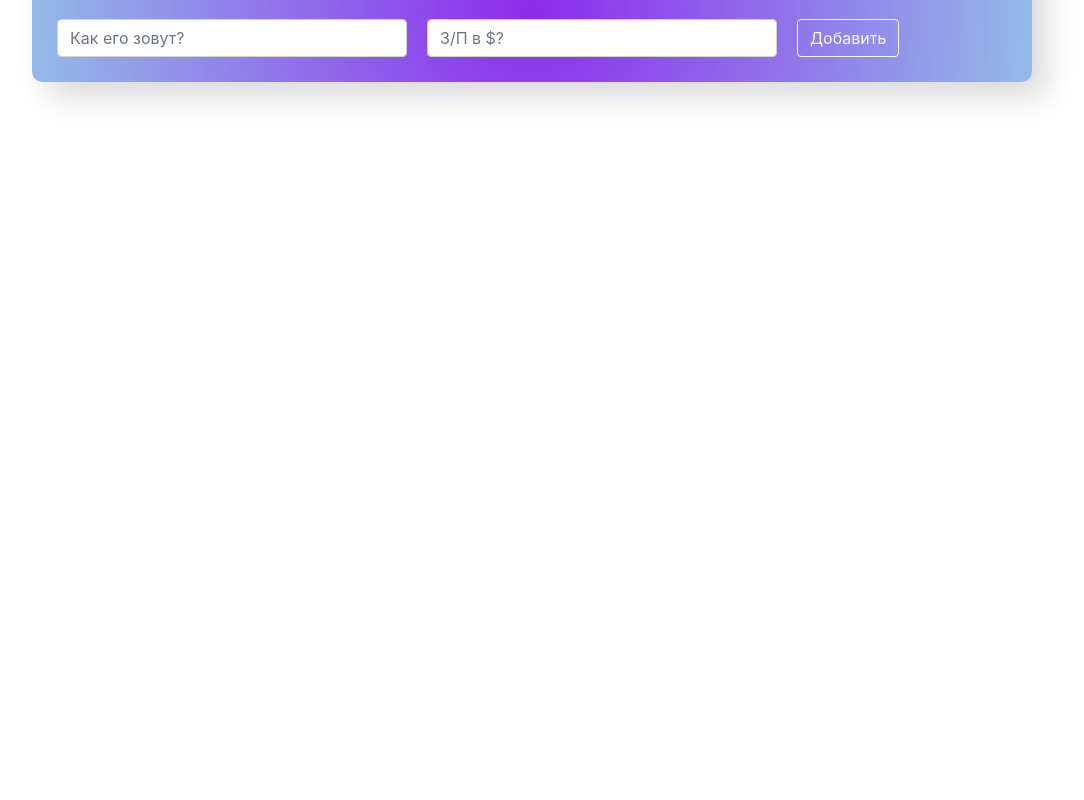
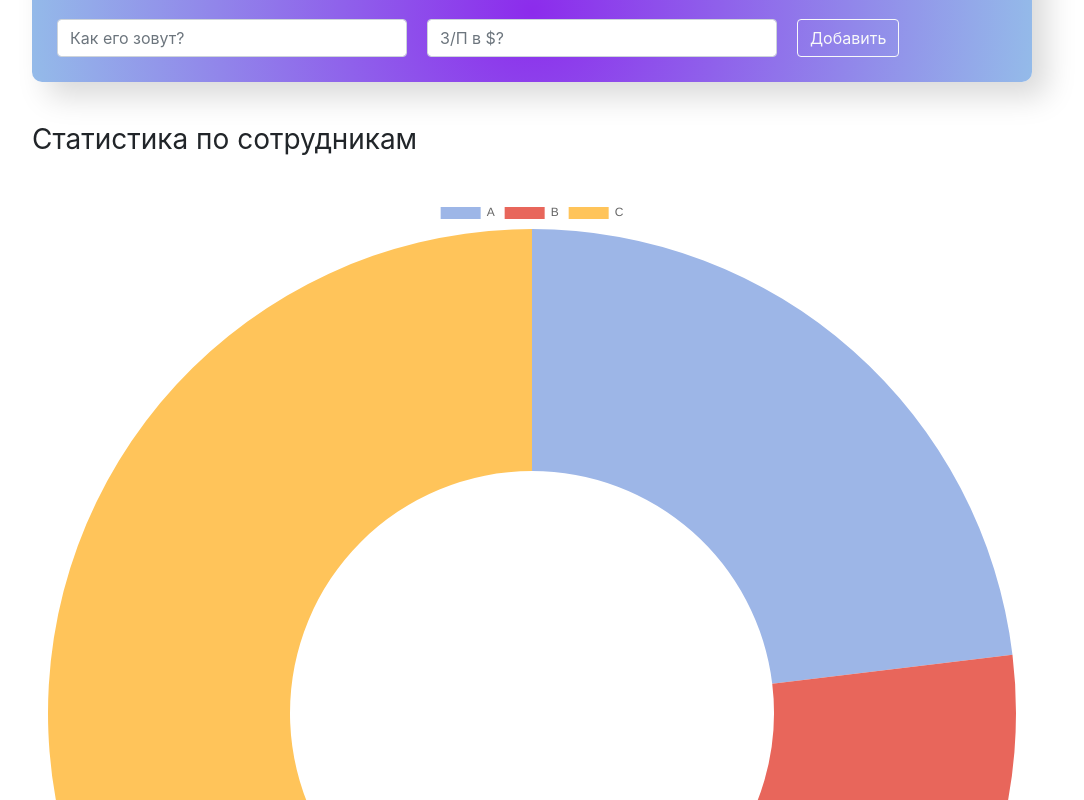
Before and after one commit to Holyolg/List, a React (Create React App) app: page / in a window 1280 px wide. Shown: the part 760-1560 px from the top of the page, without its empty margins (108-1192 px from the left). Before the commit the page ends 892 px from the top, so only its background shows below. Built offline with nearby package versions, Linux system fonts and the light colour scheme; the HTML template or start-up script is replaced by a standard one.

Commit message:
add chart

```diff
--- a/src/App.tsx
+++ b/src/App.tsx
@@ -1,5 +1,6 @@
 import { useState } from "react";
 import "./App.css";
+import Chart from "./components/Chart/chart";
 import AppFilter from "./components/app-filter/app-filter";
 import AppInfo from "./components/app-info/app-info";
 import EmployeesAddForm from "./components/employees-add-form/employees-add-form";
@@ -88,12 +89,10 @@ function App() {
 	return (
 		<div className="app">
 			<AppInfo employeesNum={employeesNum} increased={increased}></AppInfo>
-
 			<div className="search-panel">
 				<SearchPanel onUpdateSearchProps={onUpdateSearch}></SearchPanel>
 				<AppFilter filter={filter} onFilterSelect={onFilterSelect}></AppFilter>
 			</div>
-
 			<EmployeesList
 				data={visibleData}
 				onDelete={(id: number) => deleteItem(id)}
@@ -101,6 +100,7 @@ function App() {
 				onToggleRise={onToggleRise}
 			/>
 			<EmployeesAddForm onAdd={addItem}></EmployeesAddForm>
+			<Chart dataChart={data}></Chart>
 		</div>
 	);
 }
--- /dev/null
+++ b/src/components/Chart/chart.css
@@ -0,0 +1,10 @@
+.chartModule {
+	margin-top: 5vh;
+}
+.chartName {
+	line-height: 35px;
+	font-size: 1.75rem;
+}
+.doughnut {
+	margin-top: 5vh;
+}
--- /dev/null
+++ b/src/components/Chart/chart.tsx
@@ -0,0 +1,55 @@
+import { ArcElement, Chart as ChartJS, Legend, Tooltip } from "chart.js";
+import { Doughnut } from "react-chartjs-2";
+import "./chart.css";
+
+ChartJS.register(ArcElement, Tooltip, Legend);
+
+interface IData {
+	name: string;
+	salary: number;
+	increase: boolean;
+	like: boolean;
+	id: number;
+}
+
+const Chart = ({ dataChart }: { dataChart: IData[] }) => {
+	const names = dataChart.map(item => item.name);
+	const salaries = dataChart.map(item => item.salary);
+
+	console.log(names);
+
+	const data = {
+		labels: names,
+		datasets: [
+			{
+				label: "Зарплата",
+				data: salaries,
+				backgroundColor: [
+					"rgb(157, 182, 231)",
+					"rgb(232, 102, 91)",
+					"rgb(255, 196, 90)",
+					"rgb(87, 46, 153)",
+					"rgb(232, 102, 91)",
+					"rgb(169, 76, 255)",
+				],
+				borderColor: [
+					"rgb(157, 182, 231)",
+					"rgba(54, 162, 235, 1)",
+					"rgba(255, 206, 86, 1)",
+					"rgba(75, 192, 192, 1)",
+					"rgba(153, 102, 255, 1)",
+					"rgba(255, 159, 64, 1)",
+				],
+				borderWidth: 0,
+			},
+		],
+	};
+
+	return (
+		<div className="chartModule">
+			<p className="chartName">Статистика по сотрудникам</p>
+			<Doughnut className="doughnut" data={data} />;
+		</div>
+	);
+};
+export default Chart;
```
Also changed, not shown: package.json (indentation only), 1 other file (tests, documents, lock files or other folders).
